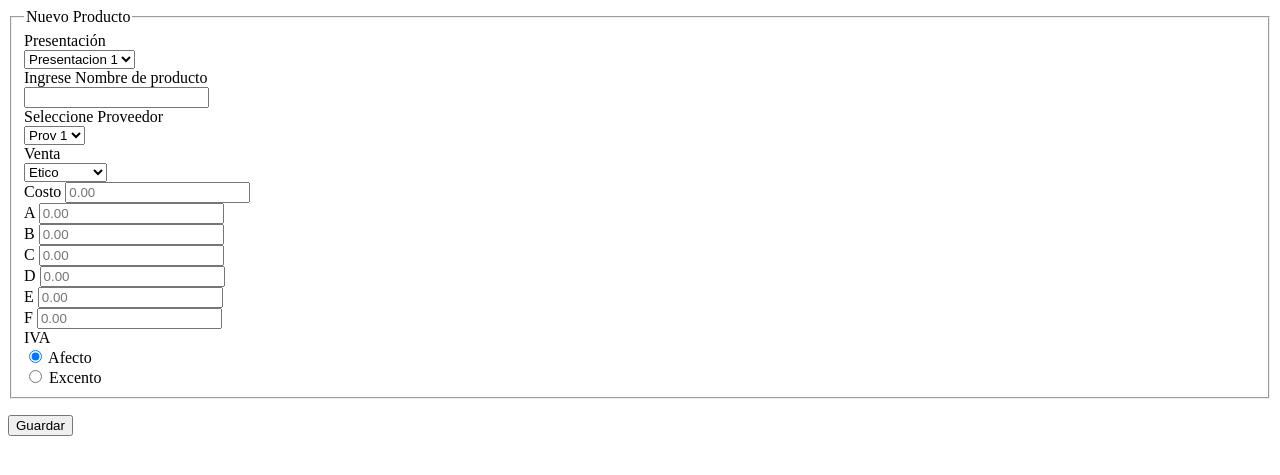
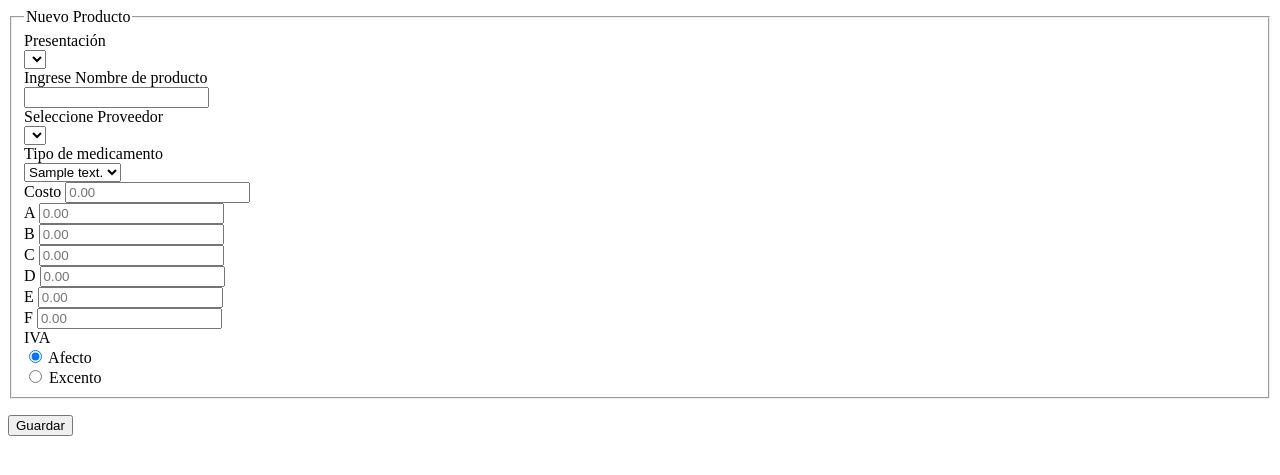
Before and after one commit to CloudGt/sismedic, a PHP site: page /app/nuevo_prod.php in a window 1280 px wide. Shown: the top 475 px of the page. Run offline with PHP 8.4, Linux system fonts and the light colour scheme; data comes from the database, SQL or seed files in the repository; tables that the repository leaves empty or names only in its code hold one stand-in row (values such as "Sample post"); lists and menus that the app fills with data are empty.

Commit message:
Mantenimiento de tabla de productos.
Mantenimiento de tabla de productos., cambie ligeramente el codigo para un mejor diseño adaptable ademas de agregar lo necesario en php para traer la informacion de la DB, el detalle esta en poder guardarlo ya que con ajax no logro hacer que se guarde

```diff
--- a/app/Model/nit.php
+++ b/app/Model/nit.php
@@ -1,9 +1,10 @@
 <?php
 $dato = 0; //no se ha creado nada
+require('Config/conexion.php');
+//nit
 if (isset($_GET['idnit'])) {
 	$nit = $_GET['idnit'];
 	if (!empty($nit)) {
-		require('Config/conexion.php');
 		$muestra = $cnx->query("SELECT * FROM cliente WHERE NIT = $nit");
 		foreach ($muestra as $mm) {
 			$nombre = $mm['Nombres'];
@@ -23,5 +24,16 @@ if (isset($_GET['idnit'])) {
 if (isset($_GET['nonit'])) {
 	$nonit = $_GET['nonit'];
 }
+//nuevo_prod.php
+$present = $cnx->query("SELECT * FROM presentacion WHERE activo = 'S'");
+$provv = $cnx->query("SELECT * FROM proveedores WHERE activo = 1");
+$tipo_medic = $cnx->query("SELECT * FROM tipo_medic");
+function presentacion($x){foreach ($x as $pre) {$id_p = $pre['Id_presenta'];$presentacion_p = $pre['Presentacion'];echo "<option value='$id_p'>$presentacion_p</option>";}}
+function proveedores($x){foreach ($x as $prov) {$idprov = $prov['idprov'];$proveedor = $prov['nombre'];echo "<option value='$idprov'>$proveedor</option>";}}
+function tipomedicamento($x){foreach ($x as $tipe) {$tipo_medic = $tipe['tipo_medic'];$descripcion = $tipe['descripcion'];echo "<option value='$tipo_medic'>$descripcion</option>";}}
+
+
+
+
 
  ?>
--- a/app/nuevo_prod.php
+++ b/app/nuevo_prod.php
@@ -20,110 +20,78 @@
     <script src="libs/js/alertify/lib/alertify.min.js"></script>
   </head>
 <body>
-
-
-
-<form class="form-horizontal" role="form" data-toggle="validator">
+<div class="container">
+<form class="form-horizontal" role="form" data-toggle="validator" method="GET">
 <fieldset>
-
 <!-- Form Name -->
 <legend>Nuevo Producto</legend>
-
 <!-- Select Basic -->
 <div class="form-group">
   <label class="col-md-4 control-label" for="idpresentacion">Presentación</label>
   <div class="col-md-8">
     <select id="idpresentacion" name="idpresentacion" class="form-control">
-      <option value="1">Presentacion 1</option>
-      <option value="2">Presentacion 2</option>
+      <?php presentacion($present); ?>
     </select>
   </div>
 </div>
-
 <!-- Text input-->
 <div class="form-group">
   <label class="col-md-4 control-label" for="descripcion">Ingrese Nombre de producto</label>
   <div class="col-md-8">
   <input id="descripcion" name="descripcion" type="text" placeholder="" class="form-control input-md" required>
-
   </div>
 </div>
-
 <!-- Select Basic -->
 <div class="form-group">
   <label class="col-md-4 control-label" for="idprov">Seleccione Proveedor</label>
   <div class="col-md-8">
     <select id="idprov" name="idprov" class="form-control">
-      <option value="1">Prov 1</option>
-      <option value="2">Prov 2</option>
+      <?php proveedores($provv); ?>
     </select>
   </div>
 </div>
-
 <!-- Select Basic -->
 <div class="form-group">
-  <label class="col-md-4 control-label" for="tipomedicamento">Venta</label>
+  <label class="col-md-4 control-label" for="tipomedicamento">Tipo de medicamento</label>
   <div class="col-md-4">
     <select id="tipomedicamento" name="tipomedicamento" class="form-control">
-      <option value="1">Etico</option>
-      <option value="2">Popular</option>
-      <option value="3">Leches</option>
-      <option value="4">Genericos</option>
+      <?php tipomedicamento($tipo_medic); ?>
     </select>
   </div>
 </div>
-
 <!-- Prepended text-->
-<div class="form-group">
-  <div class="col-md-4">
-    <div class="input-group">
+<div class="row">
+  <div class="form-inline col-md-12">
+       <div class="input-group col-sm-12 col-md-3">
       <span class="input-group-addon">Costo</span>
       <input id="precio" name="precio" class="form-control" placeholder="0.00" type="text">
     </div>
-  </div>
-  <div class="col-md-4">
-    <div class="input-group">
+    <div class="input-group col-sm-12 col-md-3">
       <span class="input-group-addon">A</span>
       <input id="precioa" name="precioa" class="form-control" placeholder="0.00" type="text">
     </div>
-  </div>
-
-  <div class="col-md-4">
-    <div class="input-group">
+    <div class="input-group col-sm-12 col-md-3">
       <span class="input-group-addon">B</span>
       <input id="preciob" name="preciob" class="form-control" placeholder="0.00" type="text">
     </div>
-  </div>
-
-  <div class="">
-    <div class="input-group">
+    <div class="input-group col-sm-12 col-md-3">
       <span class="input-group-addon">C</span>
       <input id="precioc" name="precioc" class="form-control" placeholder="0.00" type="text">
     </div>
-  </div>
-
-
-  <div class="col-md-4">
-    <div class="input-group">
+    <div class="input-group col-sm-12 col-md-3">
       <span class="input-group-addon">D</span>
       <input id="preciod" name="preciod" class="form-control" placeholder="0.00" type="text">
     </div>
-  </div>
-  <div class="col-md-4">
-    <div class="input-group">
+    <div class="input-group col-sm-12 col-md-3">
       <span class="input-group-addon">E</span>
       <input id="precioe" name="precioe" class="form-control" placeholder="0.00" type="text">
     </div>
-  </div>
-  <div class="col-md-4">
-    <div class="input-group">
+    <div class="input-group col-sm-12 col-md-3">
       <span class="input-group-addon">F</span>
       <input id="preciof" name="preciof" class="form-control" placeholder="0.00" type="text">
     </div>
   </div>
-
 </div>
-
 <!-- Multiple Radios -->
 <div class="form-group">
   <label class="col-md-4 control-label" for="afecto">IVA</label>
@@ -142,13 +110,12 @@
     </div>
   </div>
 </div>
-
 </fieldset>
-
 </form>
-
 <div class="col-xs-12 col-sm-12 col-md-12 form-inline mb-3">
   <button id ="btn_guardarprod" class="btn btn-success"  name="btn_guardarprod">Guardar</button>
 </div>
+</div>
+
 </body>
 </html>
```
